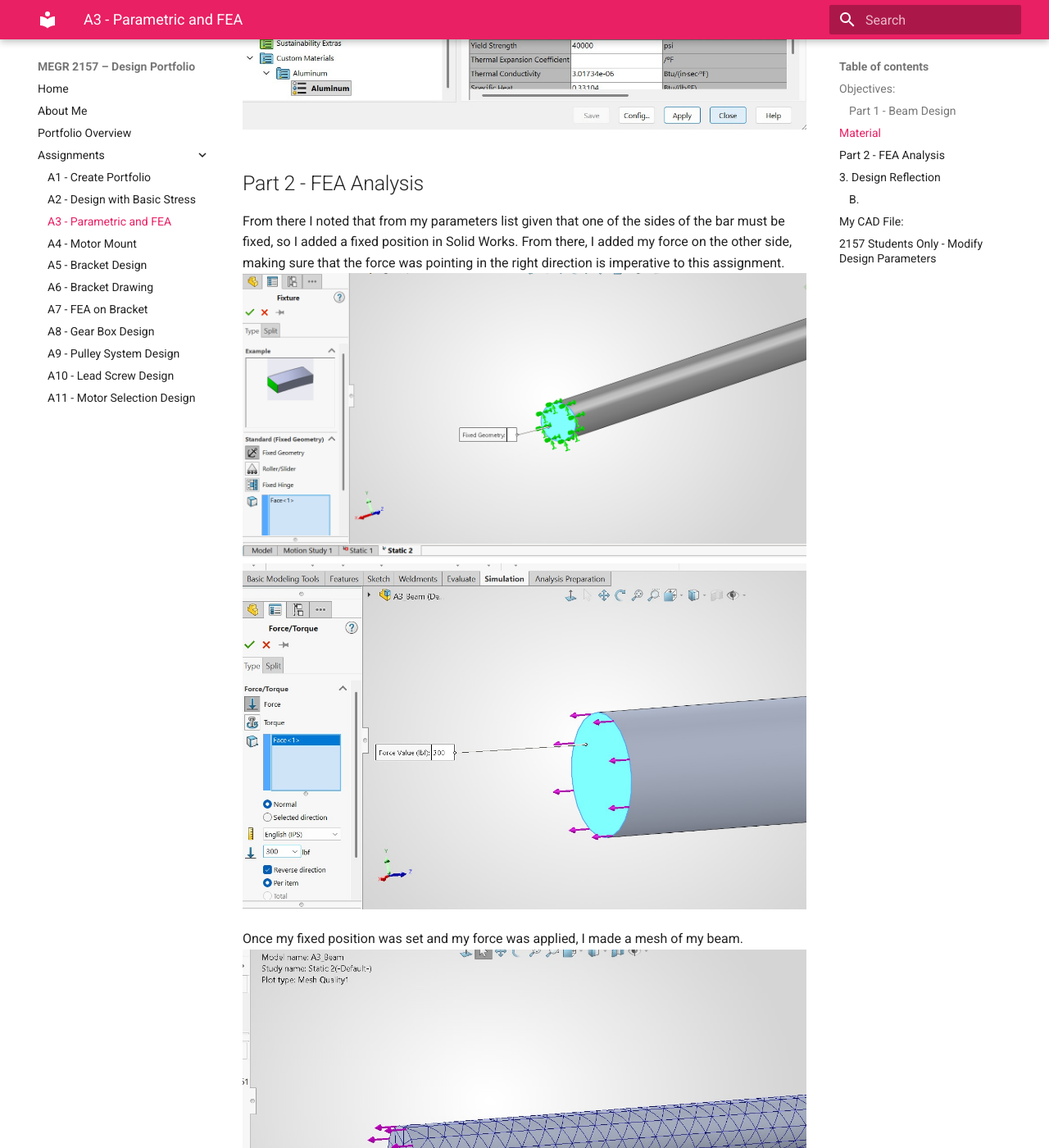
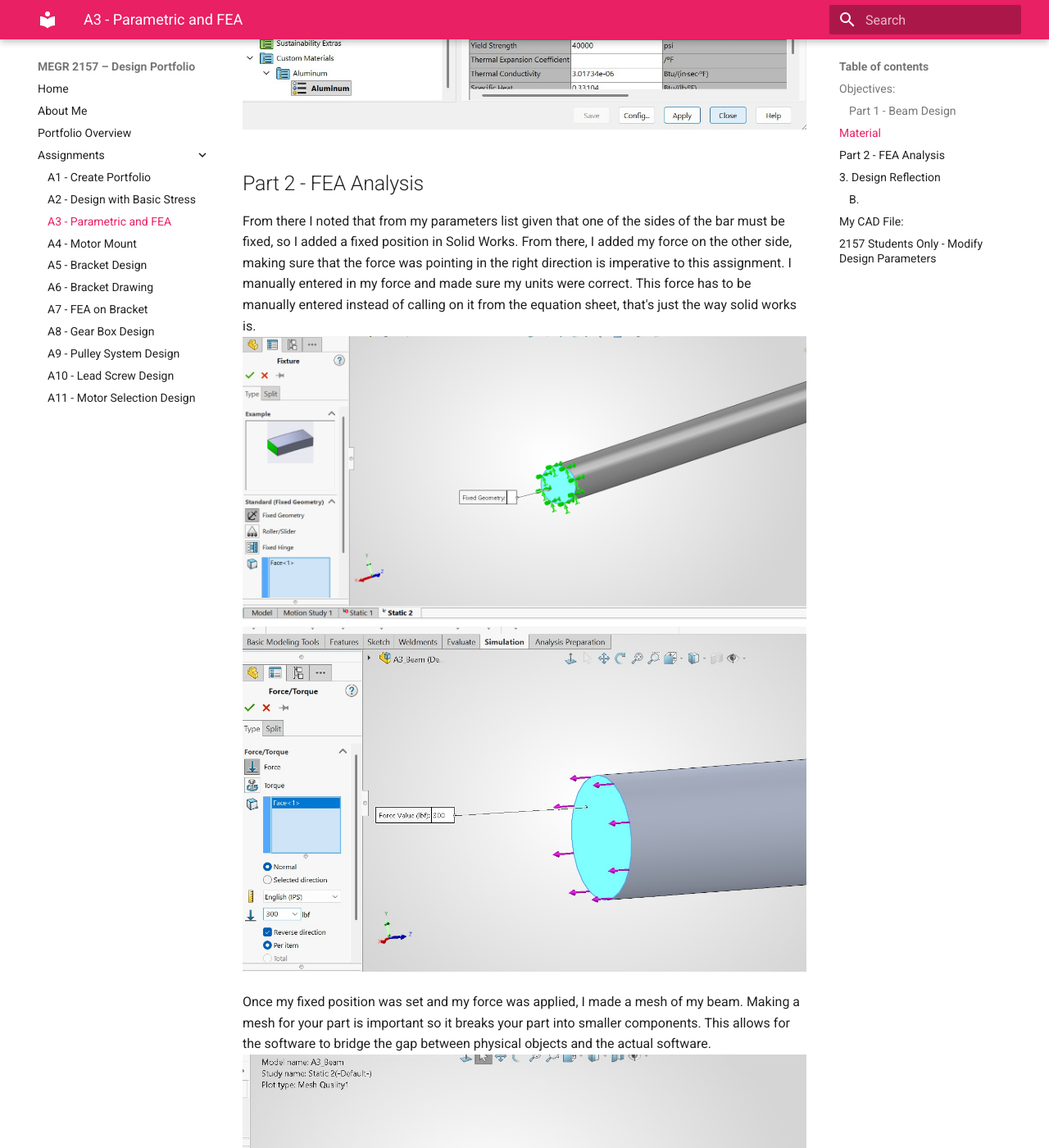
Before and after one commit to gracieanne14/design-projects-portfolio, an MkDocs documentation site: the page built from docs/assignments/A03/index.md, in a window 1280 px wide and 1400 px high, scrolled down 3819 px. Shown: the whole window at 82% size. Built offline with MkDocs 1.6.1 and Material for MkDocs 9.7.7, drawn with Linux system fonts in a browser that asks for light colours; some of the changed text lies outside the part shown.

Commit message:
Fix typos and enhance clarity in index.md
Corrected typos and improved clarity in the text.

```diff
--- a/docs/assignments/A03/index.md
+++ b/docs/assignments/A03/index.md
@@ -20,7 +20,7 @@ I opened the equations tab in solid works on the left-hand bar tab and inserted
 ![Circle Sketch](Circle.jpeg.jpg)
 
 From there I did an extrusion, and same as the dimensions go, I set my extrusion length to be the calculated length from my equation list.
-**Note** - putting all your individual values in and then writing simple code to compute the formula makes this task easier in the sense of going in and changing values. That way if you want to change something all you must change is that one value and it will do the computation for you.
+**Note** - putting all your individual values in and then writing simple code to compute the formula makes this task easier in the sense of going in and changing values. That way if you want to change something, all you must change is that one value and it will do the computation for you.
 ![Extrusion Length](extrude.jpeg.jpg)
 
 ## Material
@@ -28,23 +28,24 @@ For the material, I took the aluminum data sheet provided in the assignment and
 ![Alt text describing image](material.jpeg.jpg)
 ## Part 2 - FEA Analysis
 
-From there I noted that from my parameters list given that one of the sides of the bar must be fixed, so I added a fixed position in Solid Works. From there, I added my force on the other side, making sure that the force was pointing in the right direction is imperative to this assignment.
+From there I noted that from my parameters list given that one of the sides of the bar must be fixed, so I added a fixed position in Solid Works. From there, I added my force on the other side, making sure that the force was pointing in the right direction is imperative to this assignment. I manually entered in my force and made sure my units were correct. This force has to be manually entered instead of calling on it from the equation sheet, that's just the way solid works is.
 ![Fixed](fixed.png)
 ![Force in direction](force.jpeg.jpg)
 
 
-Once my fixed position was set and my force was applied, I made a mesh of my beam.
+Once my fixed position was set and my force was applied, I made a mesh of my beam. Making a mesh for your part is important so it breaks your part into smaller components. This allows for the software to bridge the gap between physical objects and the actual software.
 ![Mesh](mesh.jpeg.jpg)
-Once the mesh was generated, I could press run and run my simulation.
+Once the mesh was generated, I could press run and run my simulation. I ran a Von-Mises Stress graph and a displacement graph.
 ![von](vongraph.png)
+A Von-Mises FEA will help determine the ductility of the material, so wether it will bend or deform under a load. This information is important to make sure my max stress was lower than the strenght of aluminum. As you can see from the data and my calculations in a later image that I am in the range.
 ![Deflection](graph2.jpeg.jpg)
-
+A deflection FEA in Solidworks is allowing us to see the delection of the beam when the load is applied. One of my assignment parameters was to have a max deflection of 0.009in. From the data shown my max delection is under that!
 ![stress and safety factor calculation](IMG_0288.jpeg)
-I calculated my max stress allowed as well as my safety factor based on calculated values and graph values from the FEA.
+Once I had all my values from the FEA, I calculated what my actual stress and safety factor was and compared that to my data.
 
 
 ## 3. Design Reflection
-**A.)** My axial deflection ended up right on the tolerance edge for the assignment, which is okay!
+**A.)** My axial deflection ended up right on the tolerance edge for the assignment, which is great!
 ![Deflection calcs](IMG_0289.jpeg)
 
 **i.)** There is not a absolute huge meaningful discrepancy, yet I still would like to point it out. My theoretical calculations are larger than my values for the FEA analysis and I think I would like it to stay there.
@@ -59,6 +60,6 @@ I calculated my max stress allowed as well as my safety factor based on calculat
 
 
 ## 2157 Students Only - Modify Design Parameters
-When tasked to modify parameters I instincivly increased all of my values since I was already at the tolerance limit for the force, and my diameter was pretty small. Ofcource since I increased these parameters, my length overall increased, drastically too.
+When tasked to modify parameters, I instinctivly increased all of my values since I was already at the tolerance limit for the force, and my diameter was pretty small. Of-cource since I increased these parameters, my length overall increased, drastically too.
 ![2157section](2157section.jpeg)
 This assignment took me ~4 hours
```
